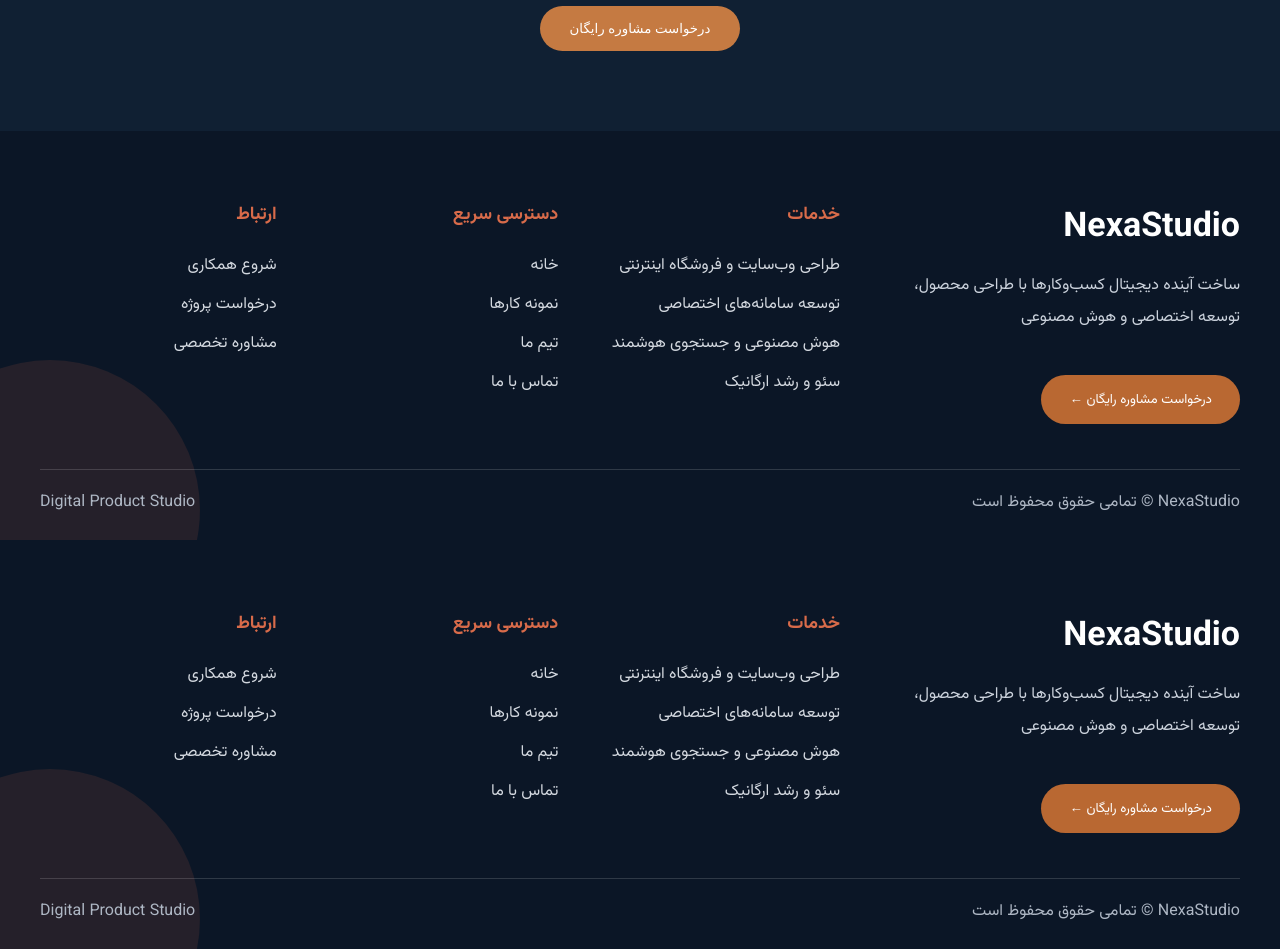
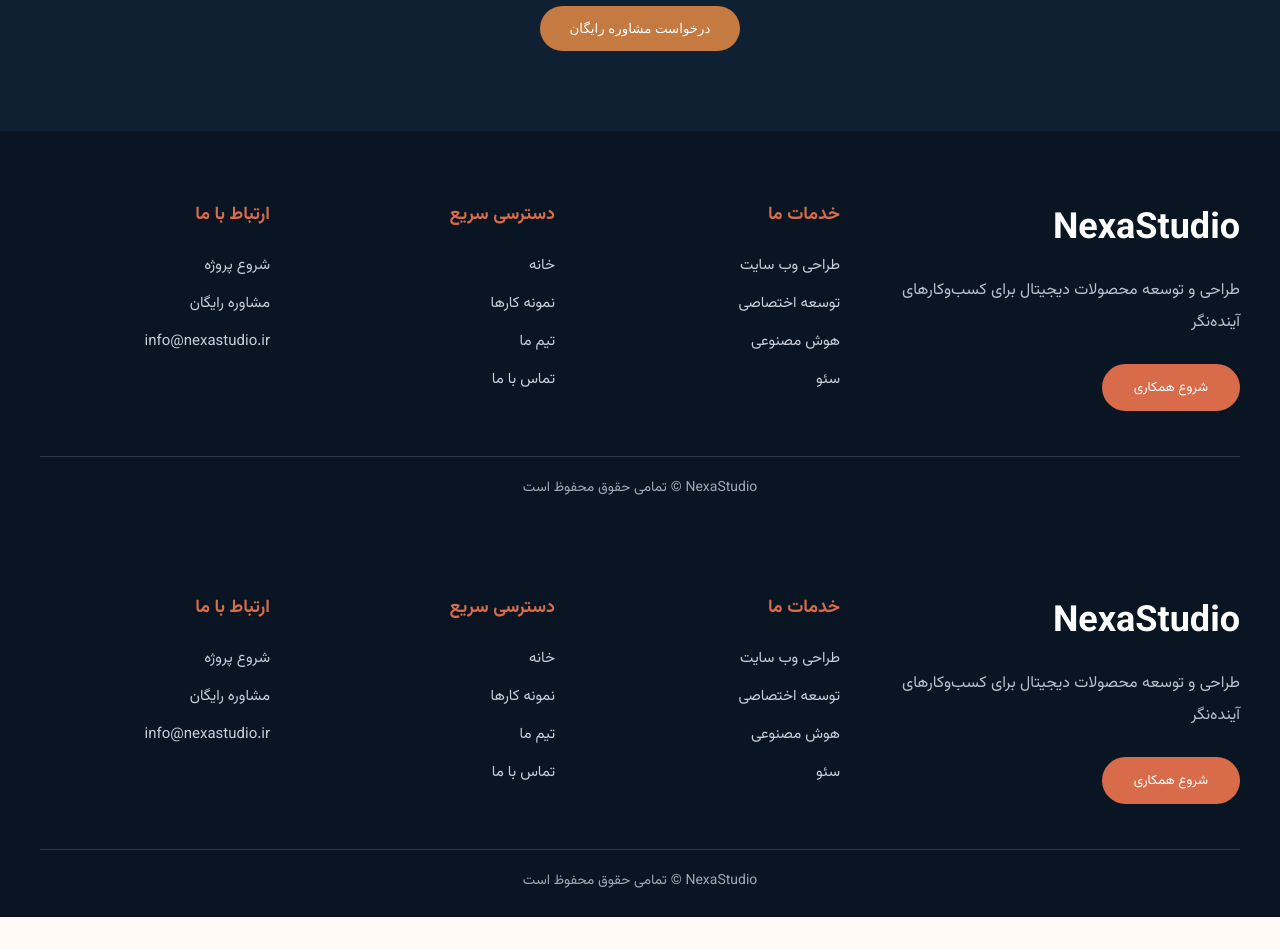
Before and after one commit to zohreksh/smartpilot, a Nuxt app: page / in a window 1280 px wide. Shown: the part 2520-3469 px from the top of the page. After the commit the page ends 3437 px from the top, so only its background shows below. Built offline with nearby package versions, Linux system fonts and the light colour scheme.

Commit message:
Rebuild footer layout to match NexaStudio design

```diff
--- a/components/SiteFooter.vue
+++ b/components/SiteFooter.vue
@@ -1,65 +1,52 @@
 <template>
-  <footer class="site-footer">
-    <div class="footer-glow"></div>
-    <div class="footer-container">
-      <div class="footer-main">
-        <div class="footer-brand">
+  <footer class="footer">
+    <div class="footer-inner">
+      <div class="brand">
         <h2>NexaStudio</h2>
-          <p>ساخت آینده دیجیتال کسب‌وکارها با طراحی محصول، توسعه اختصاصی و هوش مصنوعی</p>
-          <button>درخواست مشاوره رایگان ←</button>
+        <p>طراحی و توسعه محصولات دیجیتال برای کسب‌وکارهای آینده‌نگر</p>
+        <button>شروع همکاری</button>
       </div>
 
-        <div class="footer-column">
-          <h4>خدمات</h4>
-          <a>طراحی وب‌سایت و فروشگاه اینترنتی</a>
-          <a>توسعه سامانه‌های اختصاصی</a>
-          <a>هوش مصنوعی و جستجوی هوشمند</a>
-          <a>سئو و رشد ارگانیک</a>
+      <div class="col">
+        <h3>خدمات ما</h3>
+        <span>طراحی وب سایت</span>
+        <span>توسعه اختصاصی</span>
+        <span>هوش مصنوعی</span>
+        <span>سئو</span>
       </div>
 
-        <div class="footer-column">
-          <h4>دسترسی سریع</h4>
-          <a>خانه</a>
-          <a>نمونه کارها</a>
-          <a>تیم ما</a>
-          <a>تماس با ما</a>
+      <div class="col">
+        <h3>دسترسی سریع</h3>
+        <span>خانه</span>
+        <span>نمونه کارها</span>
+        <span>تیم ما</span>
+        <span>تماس با ما</span>
       </div>
 
-        <div class="footer-column">
-          <h4>ارتباط</h4>
-          <a>شروع همکاری</a>
-          <a>درخواست پروژه</a>
-          <a>مشاوره تخصصی</a>
+      <div class="col contact">
+        <h3>ارتباط با ما</h3>
+        <span>شروع پروژه</span>
+        <span>مشاوره رایگان</span>
+        <span>info@nexastudio.ir</span>
       </div>
     </div>
 
-      <div class="footer-bottom">
-        <span>NexaStudio © تمامی حقوق محفوظ است</span>
-        <span>Digital Product Studio</span>
-      </div>
-    </div>
+    <div class="line"></div>
+    <div class="copy">NexaStudio © تمامی حقوق محفوظ است</div>
   </footer>
 </template>
 
 <style scoped>
-.site-footer{
- background:#0b1626;
- color:#fff;
- padding:70px 24px 25px;
- direction:rtl;
- position:relative;
- overflow:hidden;
-}
-.footer-container{max-width:1200px;margin:auto;position:relative}
-.footer-main{display:grid;grid-template-columns:1.5fr 1fr 1fr 1fr;gap:45px}
-.footer-brand h2{font-size:34px;margin:0 0 15px}
-.footer-brand p{color:#cbd2dc;line-height:2}
-.footer-brand button{margin-top:25px;background:#b96832;color:#fff;border:0;border-radius:30px;padding:14px 28px;font-family:inherit}
-.footer-column{display:flex;flex-direction:column;gap:14px}
-.footer-column h4{color:#d86b4a;margin:0 0 10px;font-size:18px}
-.footer-column a{color:#d3d8df}
-.footer-bottom{margin-top:45px;padding-top:20px;border-top:1px solid rgba(255,255,255,.15);display:flex;justify-content:space-between;color:#aeb7c4}
-.footer-glow{position:absolute;width:300px;height:300px;border-radius:50%;background:rgba(216,107,74,.12);left:-100px;bottom:-120px}
-@media(max-width:900px){.footer-main{grid-template-columns:1fr 1fr}.footer-bottom{flex-direction:column;gap:10px}}
-@media(max-width:600px){.footer-main{grid-template-columns:1fr}}
+.footer{background:#091522;color:white;padding:70px 24px 25px;direction:rtl}
+.footer-inner{max-width:1200px;margin:auto;display:grid;grid-template-columns:1.5fr 1fr 1fr 1fr;gap:55px}
+.brand h2{font-size:36px;margin:0 0 18px}
+.brand p{color:#b8c0cb;line-height:2;margin:0}
+.brand button{margin-top:25px;background:#d86b4a;color:white;border:0;padding:13px 32px;border-radius:30px;font-family:inherit}
+.col{display:flex;flex-direction:column;gap:15px}
+.col h3{color:#d86b4a;font-size:18px;margin:0 0 10px}
+.col span{color:#c8ced7;font-size:15px}
+.line{max-width:1200px;margin:45px auto 20px;border-top:1px solid rgba(255,255,255,.15)}
+.copy{text-align:center;color:#9da8b6;font-size:14px}
+@media(max-width:900px){.footer-inner{grid-template-columns:1fr 1fr}}
+@media(max-width:600px){.footer-inner{grid-template-columns:1fr}}
 </style>
```
Lines whose indentation alone changed are shown as unchanged.
